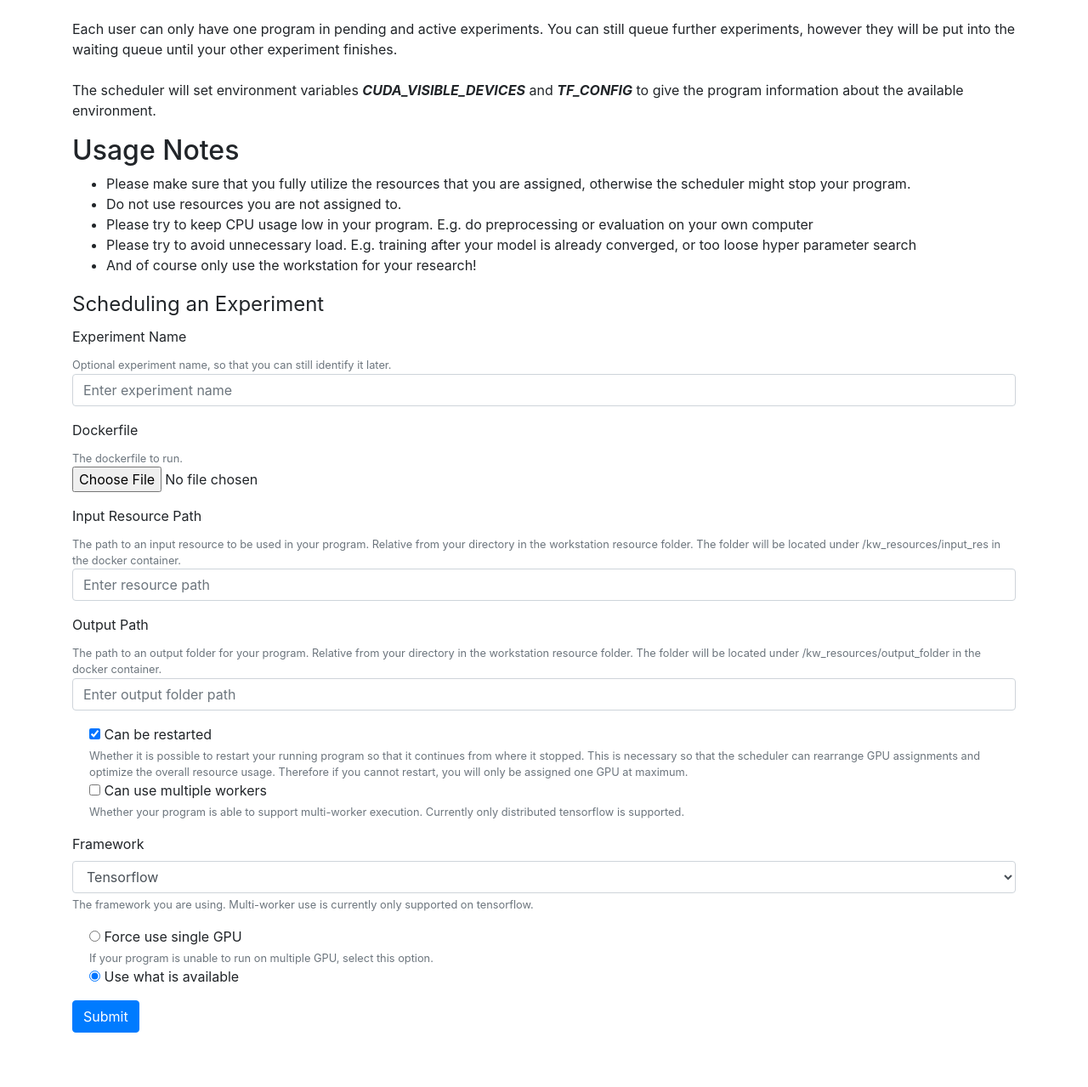
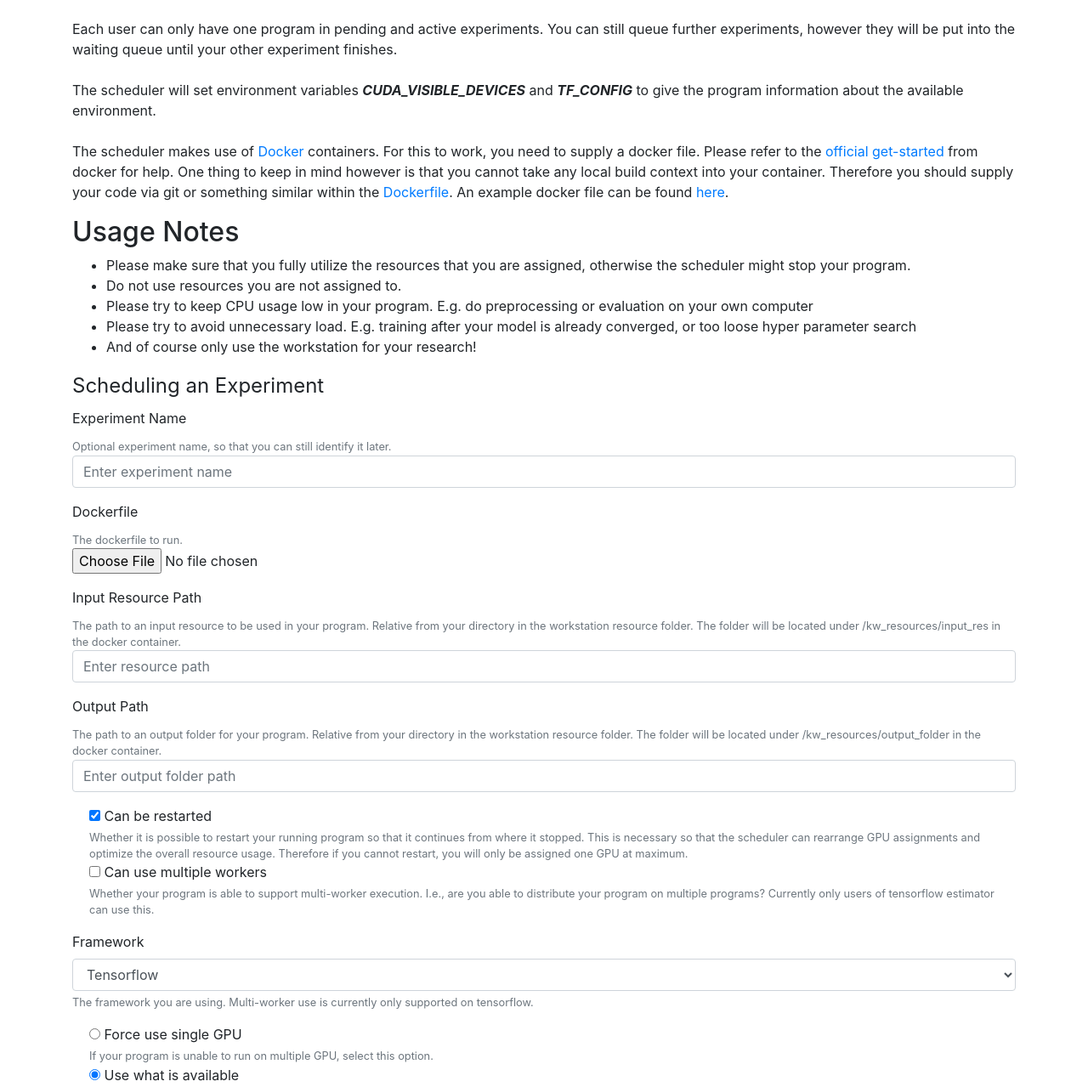
Before and after one commit to yoshihikoueno/ExperimentScheduler, a Python web app: template web/templates/home.html in a window 1280 px wide. Shown: the part 368-1647 px from the top of the page at 85% size. Run offline with Jinja, Linux system fonts and the light colour scheme; the template is opened without the code that fills it, so the values that code supplies are empty.

Commit message:
Add help for docker

```diff
--- a/web/templates/home.html
+++ b/web/templates/home.html
@@ -31,6 +31,13 @@
   There is currently a maximum time set until your program will be stopped.
   It is currently set at {{max_time}} hours.
   {% endif %}
+
+  <br><br>
+  The scheduler makes use of <a href="https://www.docker.com/">Docker</a> containers. For this to work, you need to supply
+  a docker file. Please refer to the <a href="https://docs.docker.com/get-started/">official get-started</a> from docker for help.
+  One thing to keep in mind however is that you cannot take any local build context into your container. Therefore you should supply your code
+  via git or something similar within the <a href="https://docs.docker.com/engine/reference/builder/">Dockerfile</a>.
+  An example docker file can be found <a href="home/docker_example">here</a>.
 
 
   <h2>Usage Notes</h2>
@@ -84,8 +91,8 @@
       <div class="form-check">
         <input type="checkbox" id="multiworker" name="multiworker" value="multiworker">
         <label for="multiworker" class="form-check-label">Can use multiple workers</label>
-        <small class="form-text text-muted">Whether your program is able to support multi-worker execution.
-         Currently only distributed tensorflow is supported.</small>
+        <small class="form-text text-muted">Whether your program is able to support multi-worker execution. I.e., are you able to distribute your program on multiple programs?
+         Currently only users of tensorflow estimator can use this.</small>
       </div>
     </div>
 
```
Also changed, not shown: web/templates/docker_example.html (added, +22 -0 lines), web/web_interface.py (+6 -3 lines).
